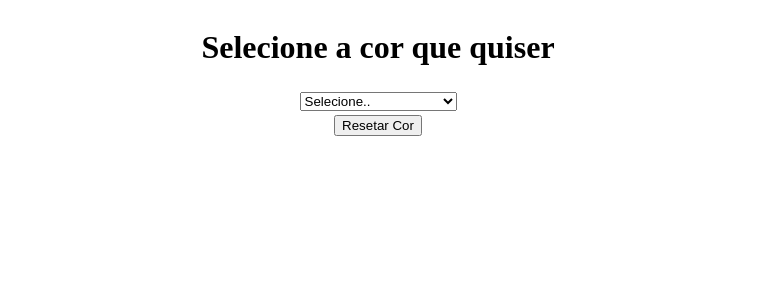
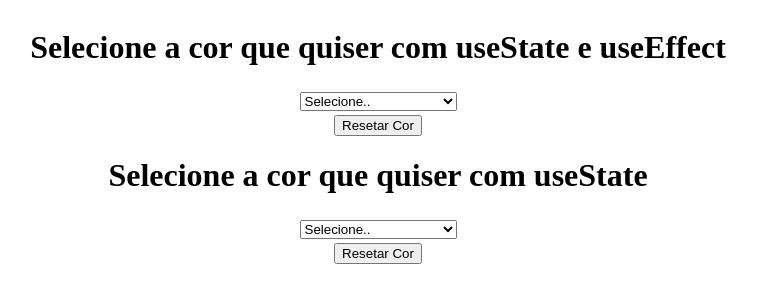
Before and after one commit to ScatmanVit/learning-react-exercises, a React (Vite) app: page / in a window 1280 px wide. Shown: the top 302 px of the page, without its empty margins (262-1019 px from the left). Built offline with nearby package versions, Linux system fonts and the light colour scheme.

Commit message:
código concertado

```diff
--- a/src/practice/useState/changeBgColor/changeBgColor.tsx
+++ b/src/practice/useState/changeBgColor/changeBgColor.tsx
@@ -1,19 +1,53 @@
-import { useEffect, useState, type ChangeEvent } from 'react'
+import { /*useEffect,*/ useState, type ChangeEvent } from 'react'
 import { colors } from './colors'
 
 export default function ChangeBgColor() {
    const [theme, setTheme] = useState<string>("")
 
+
+   /* Usando o useState apenas*/
    function changeColor(e: ChangeEvent<HTMLSelectElement>) {
-      setTheme(e.target.value)
+      const newTheme = e.target.value
+      setTheme(newTheme) // useState é assíncrono, por isso ao invés de passar o estado como tema, passei a váriavel criada na função
+      document.body.style.backgroundColor = newTheme;
+
    }
 
-   useEffect(() => {
-      document.body.style.backgroundColor = theme;
-      console.log("Mudou!")
-   }, [theme])
+   /* Usando o useEffect */
+   // function changeColorWithEffect(e: ChangeEvent<HTMLSelectElement>) {
+   //    setTheme(e.target.value)
+   // }
+
+   // useEffect(() => {
+   // document.body.style.backgroundColor = theme;
+   // console.log("Mudou!")
+   // }, [theme])
+
+
 
    return (
+      <>
+      {/*Usando useState e useEffect */}
+          <div style={{
+            display: "flex",
+            flexDirection: "column",
+            justifyContent: "center",
+            alignItems: "center",
+            gap: 4
+         }}
+      >
+         <h1>Selecione a cor que quiser com useState e useEffect</h1>
+         <select value={theme} /*onChange={changeColorWithEffect}*/>
+            {colors.map((color, index) => {
+               return (
+                  <option key={index} value={color}>{color}</option>
+               )
+            })}
+         </select>
+         <button onClick={() => setTheme("")}>Resetar Cor</button>
+      </div>
+
+      {/*Usando useState apenas */}
       <div style={{
             display: "flex",
             flexDirection: "column",
@@ -22,7 +56,7 @@ export default function ChangeBgColor() {
             gap: 4
          }}
       >
-         <h1>Selecione a cor que quiser</h1>
+         <h1>Selecione a cor que quiser com useState</h1>
          <select value={theme} onChange={changeColor}>
             {colors.map((color, index) => {
                return (
@@ -32,8 +66,10 @@ export default function ChangeBgColor() {
          </select>
          <button onClick={() => setTheme("")}>Resetar Cor</button>
       </div>
+      </>
    )
 }
+
 
 /* Notas: */
 /*
```
